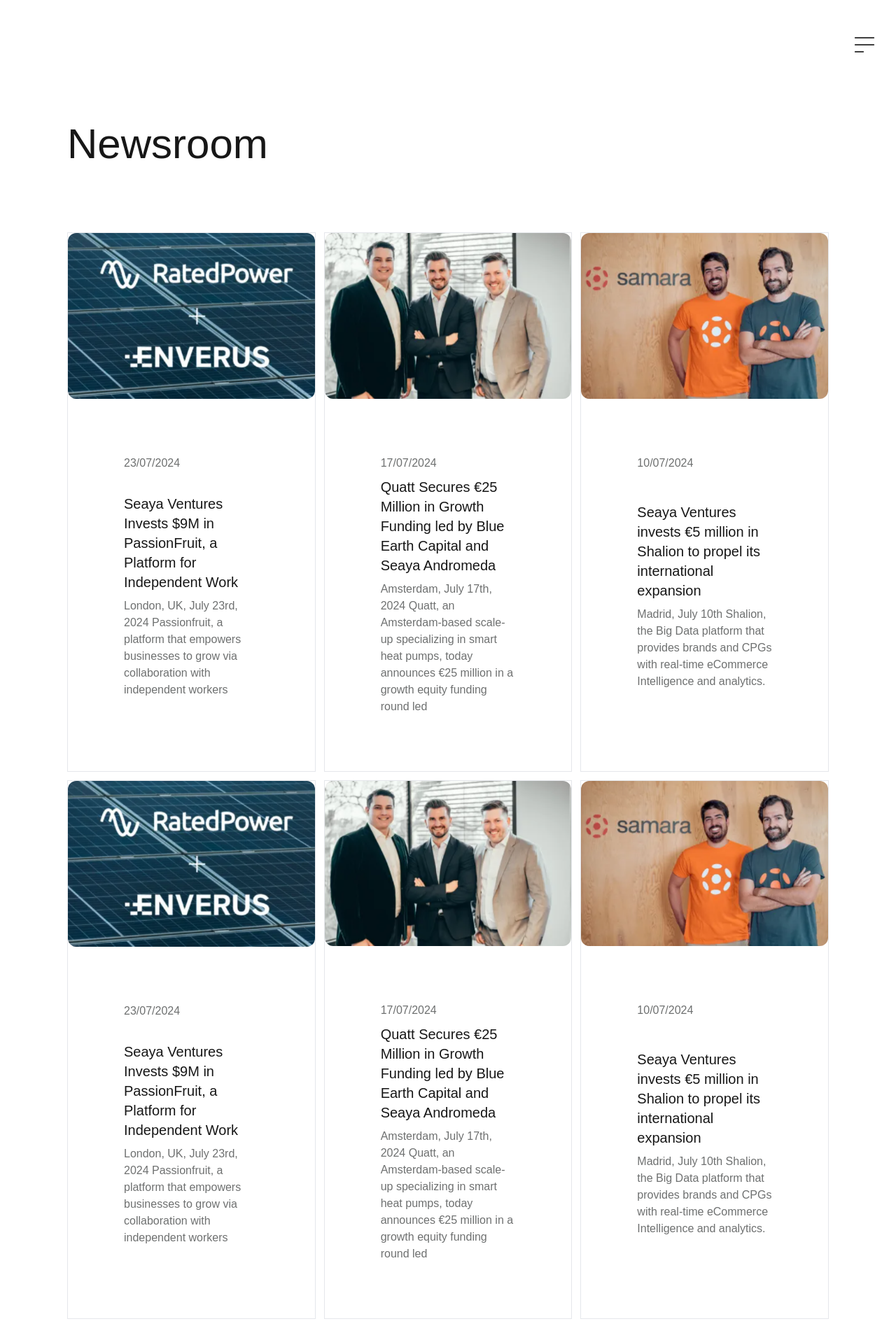
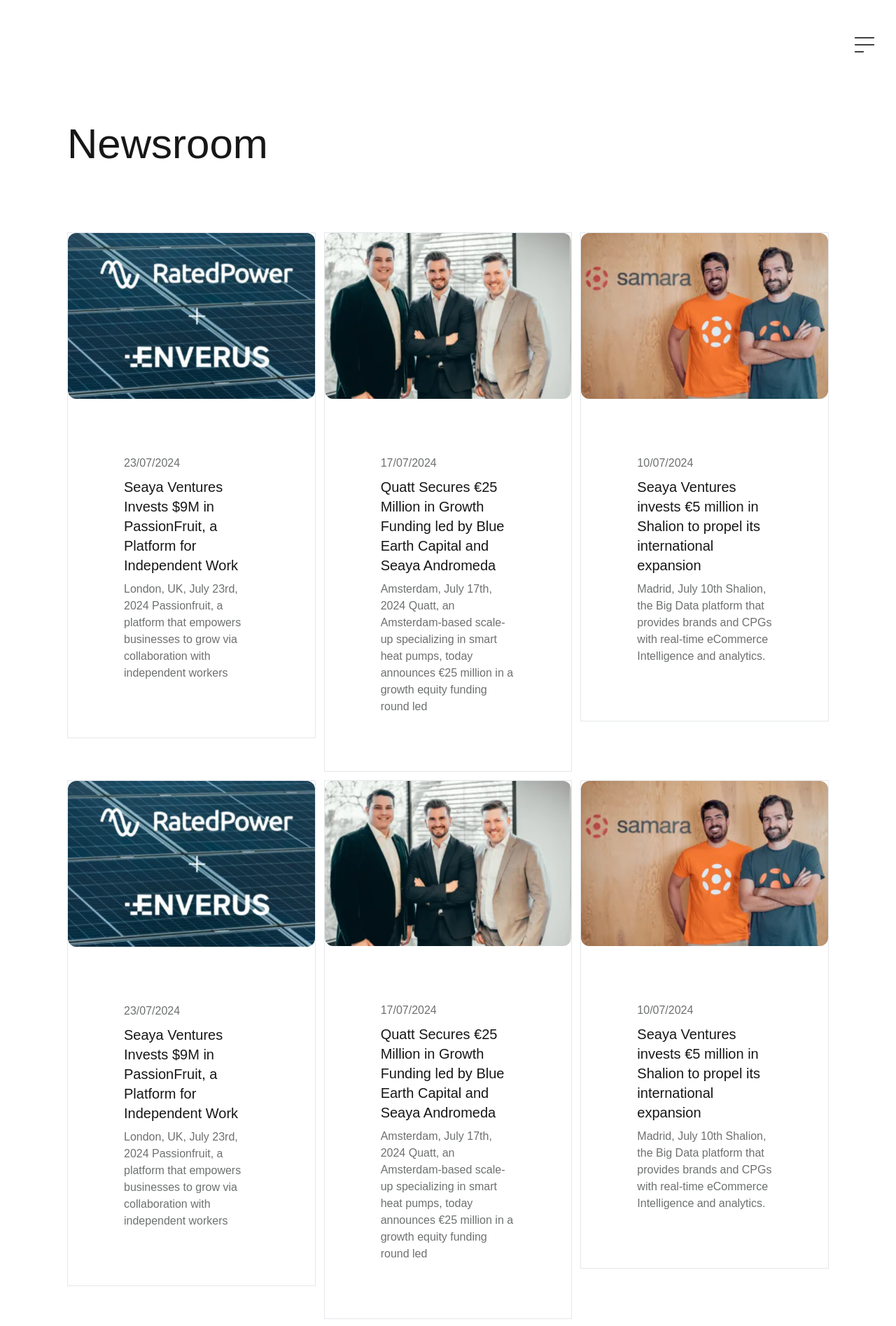
Before and after one commit to Shakib-Shajid/seaya_company, a Next.js app: page /news in a window 1280 px wide. Shown: the top 1895 px of the page at 70% size. Built offline with nearby package versions, Linux system fonts and the light colour scheme.

Commit message:
link added for news page

```diff
--- a/src/app/news/page.jsx
+++ b/src/app/news/page.jsx
@@ -1,4 +1,5 @@
 import Image from "next/image";
+import Link from "next/link";
 
 const page = () => {
     return (
@@ -9,6 +10,7 @@
             <section className='md:pt-0 md:p-24 mt-20 md:mt-0 ml-2 md:ml-0'>
                 <div className="grid grid-cols-1 md:grid-cols-2 lg:grid-cols-3 gap-3">
                     {/* 1st */}
+                    <Link href="/news/abc">
                         <div className="card bg-base-100 w-full border rounded-none">
                             <figure>
                                 <Image
@@ -24,8 +26,10 @@
                                 <p className="text-[#6e7070]">London, UK, July 23rd, 2024 Passionfruit, a platform that empowers businesses to grow via collaboration with independent workers</p>
                             </div>
                         </div>
+                    </Link>
 
                     {/* 2nd */}
+                    <Link href="/news/abc">
                         <div className="card bg-base-100 w-full border rounded-none">
                             <figure>
                                 <Image
@@ -41,8 +45,9 @@
                                 <p className="text-[#6e7070]">Amsterdam, July 17th, 2024 Quatt, an Amsterdam-based scale-up specializing in smart heat pumps, today announces €25 million in a growth equity funding round led</p>
                             </div>
                         </div>
-
+                    </Link>
                     {/* 3rd */}
+                    <Link href="/news/abc">
                         <div className="card bg-base-100 w-full border rounded-none">
                             <figure>
                                 <Image
@@ -58,8 +63,9 @@
                                 <p className="text-[#6e7070]">Madrid, July 10th Shalion, the Big Data platform that provides brands and CPGs with real-time eCommerce Intelligence and analytics.</p>
                             </div>
                         </div>
-
+                    </Link>
                     {/* 4th */}
+                    <Link href="/news/abc">
                         <div className="card bg-base-100 w-full border rounded-none">
                             <figure>
                                 <Image
@@ -75,8 +81,9 @@
                                 <p className="text-[#6e7070]">London, UK, July 23rd, 2024 Passionfruit, a platform that empowers businesses to grow via collaboration with independent workers</p>
                             </div>
                         </div>
-
+                    </Link>
                     {/* 5th */}
+                    <Link href="/news/abc">
                         <div className="card bg-base-100 w-full border rounded-none">
                             <figure>
                                 <Image
@@ -92,8 +99,9 @@
                                 <p className="text-[#6e7070]">Amsterdam, July 17th, 2024 Quatt, an Amsterdam-based scale-up specializing in smart heat pumps, today announces €25 million in a growth equity funding round led</p>
                             </div>
                         </div>
-
+                    </Link>
                     {/* 6th */}
+                    <Link href="/news/abc">
                         <div className="card bg-base-100 w-full border rounded-none">
                             <figure>
                                 <Image
@@ -109,8 +117,9 @@
                                 <p className="text-[#6e7070]">Madrid, July 10th Shalion, the Big Data platform that provides brands and CPGs with real-time eCommerce Intelligence and analytics.</p>
                             </div>
                         </div>
-
+                    </Link>
                     {/* 7th */}
+                    <Link href="/news/abc">
                         <div className="card bg-base-100 w-full border rounded-none">
                             <figure>
                                 <Image
@@ -126,8 +135,9 @@
                                 <p className="text-[#6e7070]">London, UK, July 23rd, 2024 Passionfruit, a platform that empowers businesses to grow via collaboration with independent workers</p>
                             </div>
                         </div>
-
+                    </Link>
                     {/* 8th */}
+                    <Link href="/news/abc">
                         <div className="card bg-base-100 w-full border rounded-none">
                             <figure>
                                 <Image
@@ -143,6 +153,7 @@
                                 <p className="text-[#6e7070]">Amsterdam, July 17th, 2024 Quatt, an Amsterdam-based scale-up specializing in smart heat pumps, today announces €25 million in a growth equity funding round led</p>
                             </div>
                         </div>
+                    </Link>
                 </div>
             </section>
 
```
Lines whose indentation alone changed are shown as unchanged.
